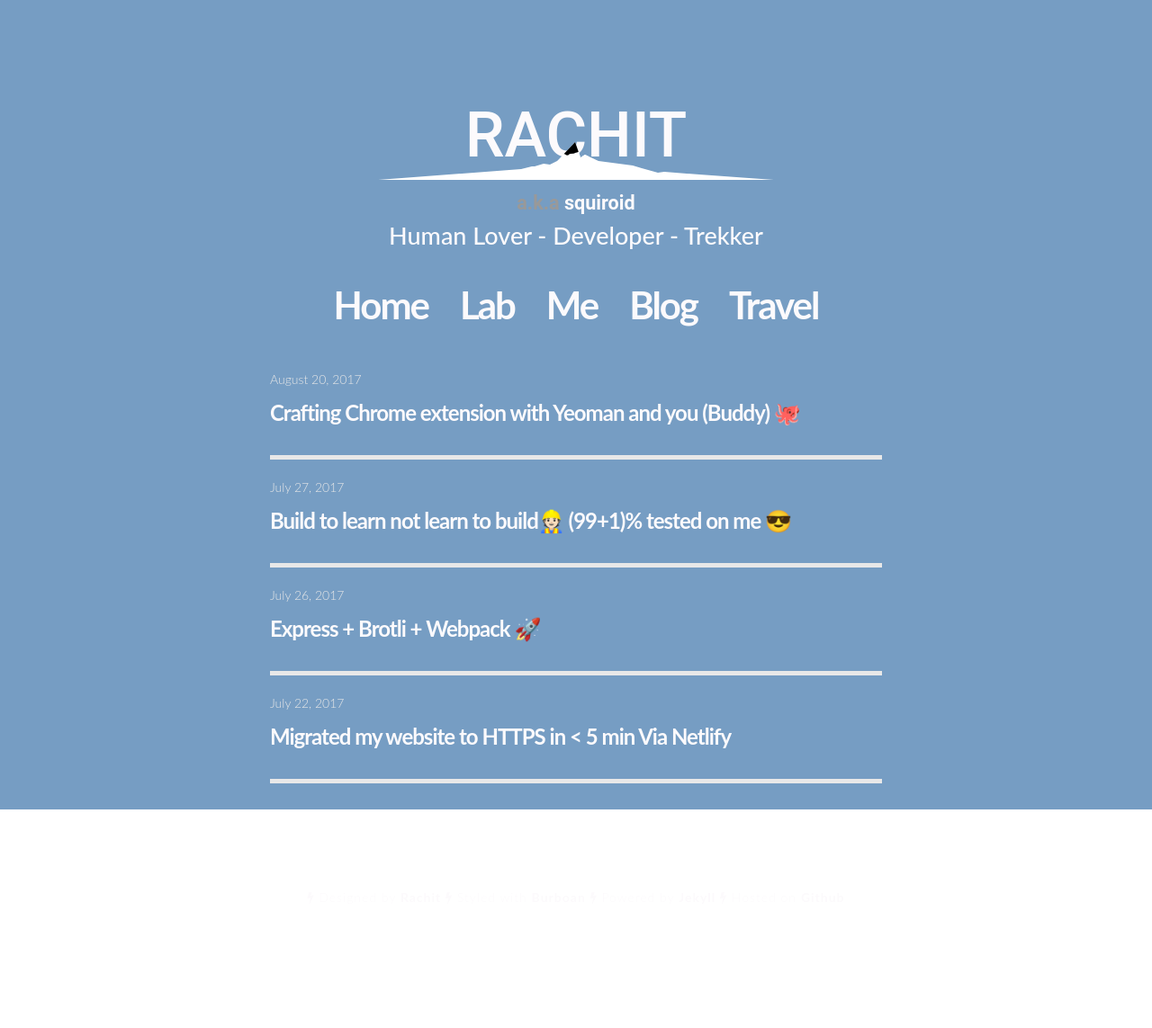
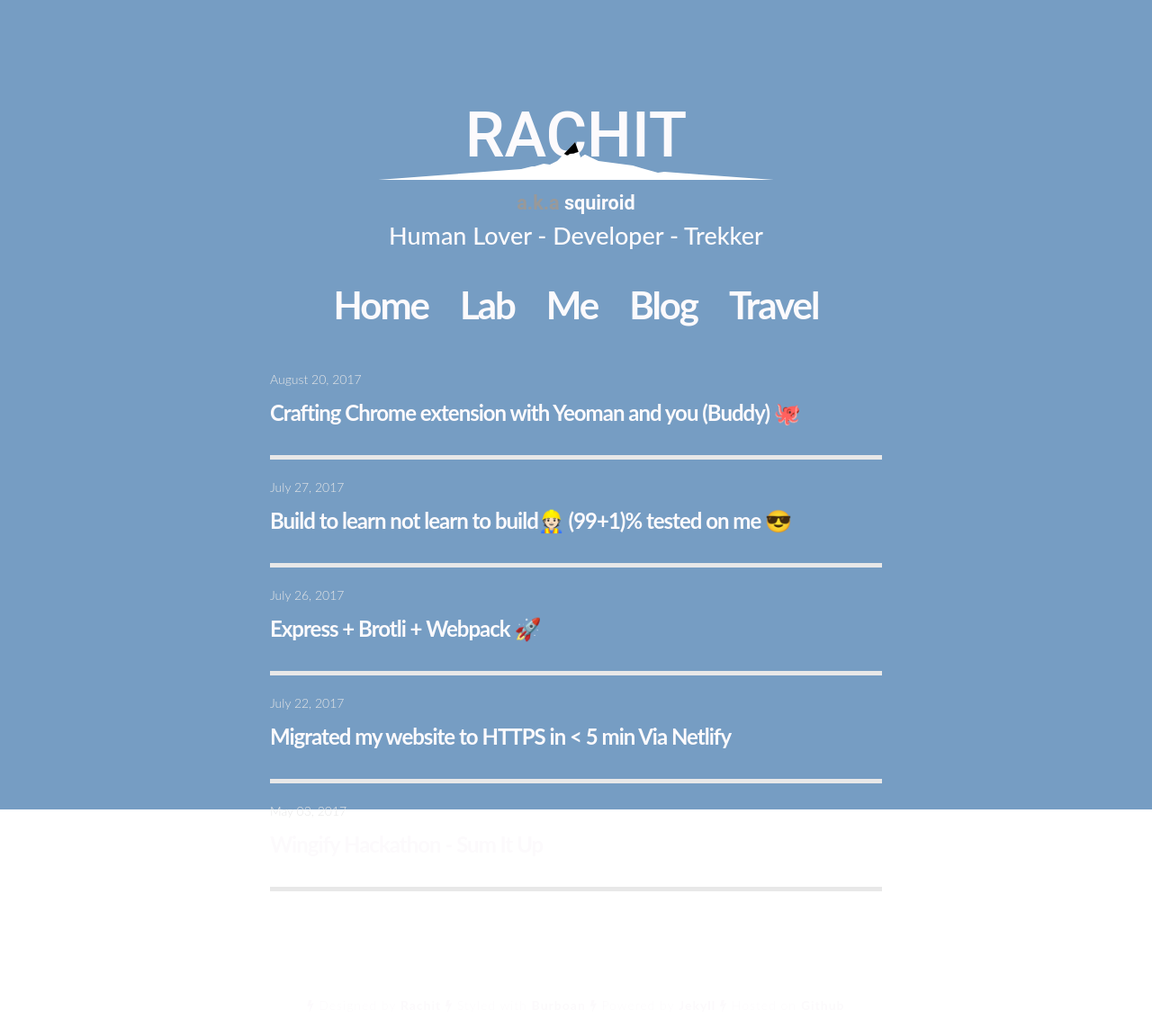
Before and after one commit to rachitGulati/rachitgulati.github.io, a Jekyll site: the page built from blog/index.html, in a window 1280 px wide. Shown: the whole page at 90% size. Built offline with Jekyll 4.4.1, drawn with Linux system fonts in a browser that asks for light colours; before the commit the page ends 1023 px from its top, so only the background shows below that.

Commit message:
Added old blog post that I had written at wingify

```diff
--- /dev/null
+++ b/_posts/2017-05-03-wingify-hackathon-sum-it-up.markdown
@@ -0,0 +1,6 @@
+---
+title:  "Wingify Hackathon - Sum It Up"
+date:   2017-05-03 12:12:12
+future: true
+baseurl: 'http://engineering.wingify.com/posts/wingify-hackathon-sum-it-up/'
+---
--- a/blog/index.html
+++ b/blog/index.html
@@ -7,11 +7,7 @@ title: Blog
 <article class="list-item">
 	<p class="post-meta">{{ post.date | date: "%B %d, %Y" }}</p>
 	<p class="post-title">
-		{% if post.category contains 'medium' %}
 		<a class="post-link" href="{{ post.baseurl }}">{{ post.title }}</a>
-        {% else if %}
-        <a class="post-link" href="{{ post.url | prepend: site.baseurl }}">{{ post.title }}</a>
-        {% endif %}
 	</p>
 </article>
 {% endfor %}
--- a/index.html
+++ b/index.html
@@ -12,11 +12,7 @@ title: Home
         <span class="post-meta">{{ post.date | date: "%b %-d, %Y" }}</span>
 
         <h2>
-          {% if post.category contains 'medium' %}
           <a class="post-link" href="{{ post.baseurl }}">{{ post.title }}</a>
-          {% else if %}
-          <a class="post-link" href="{{ post.url | prepend: site.baseurl }}">{{ post.title }}</a>
-          {% endif %}
         </h2>
       </li>
     {% endfor %}
```
